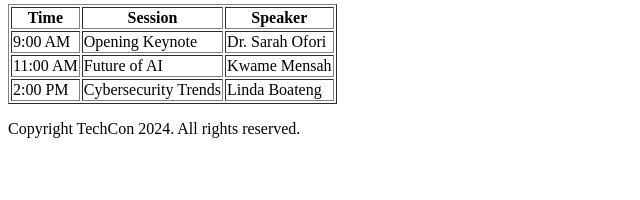
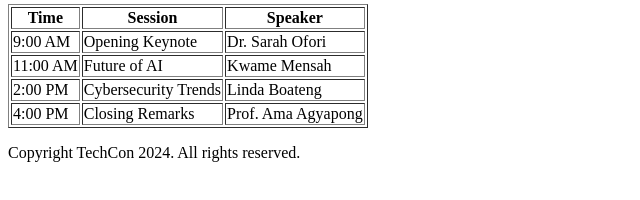
Before and after one commit to Godwinakladzi/TechCon_HTML, a plain HTML site: page techcon_website/schedule.html in a window 1280 px wide. Shown: the part 112-312 px from the top of the page, without its empty margins (0-640 px from the left). Drawn offline with Linux system fonts and the light colour scheme.

Commit message:
chnaged all code

```diff
--- a/techcon_website/schedule.html
+++ b/techcon_website/schedule.html
@@ -39,6 +39,11 @@
             <td>Cybersecurity Trends</td>
             <td>Linda Boateng</td>
         </tr>
+        <tr>
+            <td>4:00 PM</td>
+            <td>Closing Remarks</td>
+            <td>Prof. Ama Agyapong</td>
+        </tr>
     </table>
 </main>
 
```
